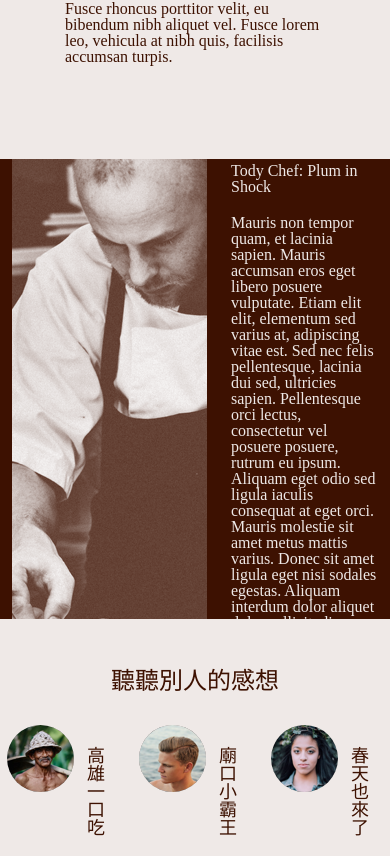
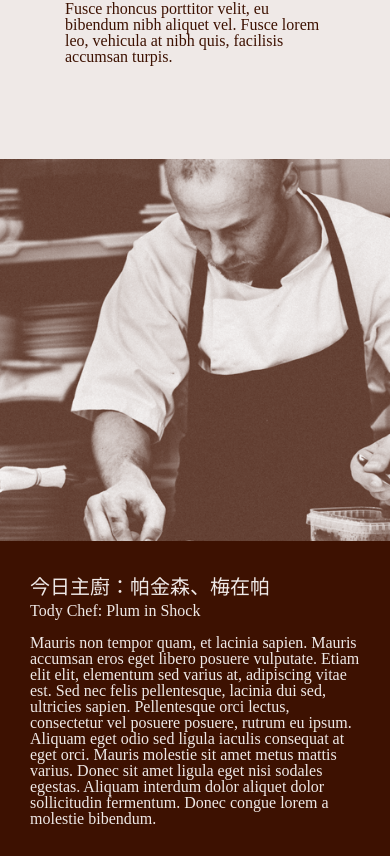
Before and after one commit to Victor81528/roku-restaurant-flex, a Vue app: page / in a window 390 px wide. Shown: the part 1616-2472 px from the top of the page. Built offline with nearby package versions, Linux system fonts and the light colour scheme; a web font is replaced by a local one.

Commit message:
chef done

```diff
--- a/src/scss/_index.scss
+++ b/src/scss/_index.scss
@@ -309,39 +309,70 @@
       justify-content: center;
       background-color: #3D1101;
       overflow-y: scroll;
+      @media screen and (max-width: 576px){
+        height: auto;
+      }
       .chef-inside{
         display: flex;
         width: 100%;
-        height: 100%;
         flex-flow: nowrap row;
         justify-content: center;
+        box-sizing: border-box;
+        padding: {
+          left: 12px;
+          right: 12px;
+        }
+        @media screen and (max-width: 576px){
+          flex-flow: nowrap column;
+          justify-content: flex-start;
+          align-items: center;
+          padding: 0;
+        }
         img{
           object-fit: cover;
-          margin: 0 12px;
+          margin-right: 25px;
           @media screen and (max-width: 768px){
             max-width: 373px;
             width: 50%;
+          }
+          @media screen and (max-width: 576px){
+            width: 100%;
+            max-width: 470px;
+            height: 100%;
+            max-height: 460px;
+            margin: 0;
           }
         }
         .chef-content{
           display: flex;
           width: 50%;
           max-width: 410px;
-          margin: 0 12px;
           flex-flow: nowrap column;
           justify-content: center;
+          box-sizing: border-box;
           color: #EFE9E7;
+          @media screen and (max-width: 576px){
+            width: 100%;
+            max-width: 460px;
+            padding: {
+              top: 30px;
+              left: 30px;
+              right: 30px;
+              bottom: 30px;
+            }
+          }
           h1{
             font-size: 20px;
             line-height: 32px;
           }
           h2{
             font-size: 16px;
-            margin: 10px 0;
+            margin: {
+              bottom: 16px;
+            }
           }
           p{
             font-size: 16px;
-            margin: 10px 0;
           }
         }
       }
```
